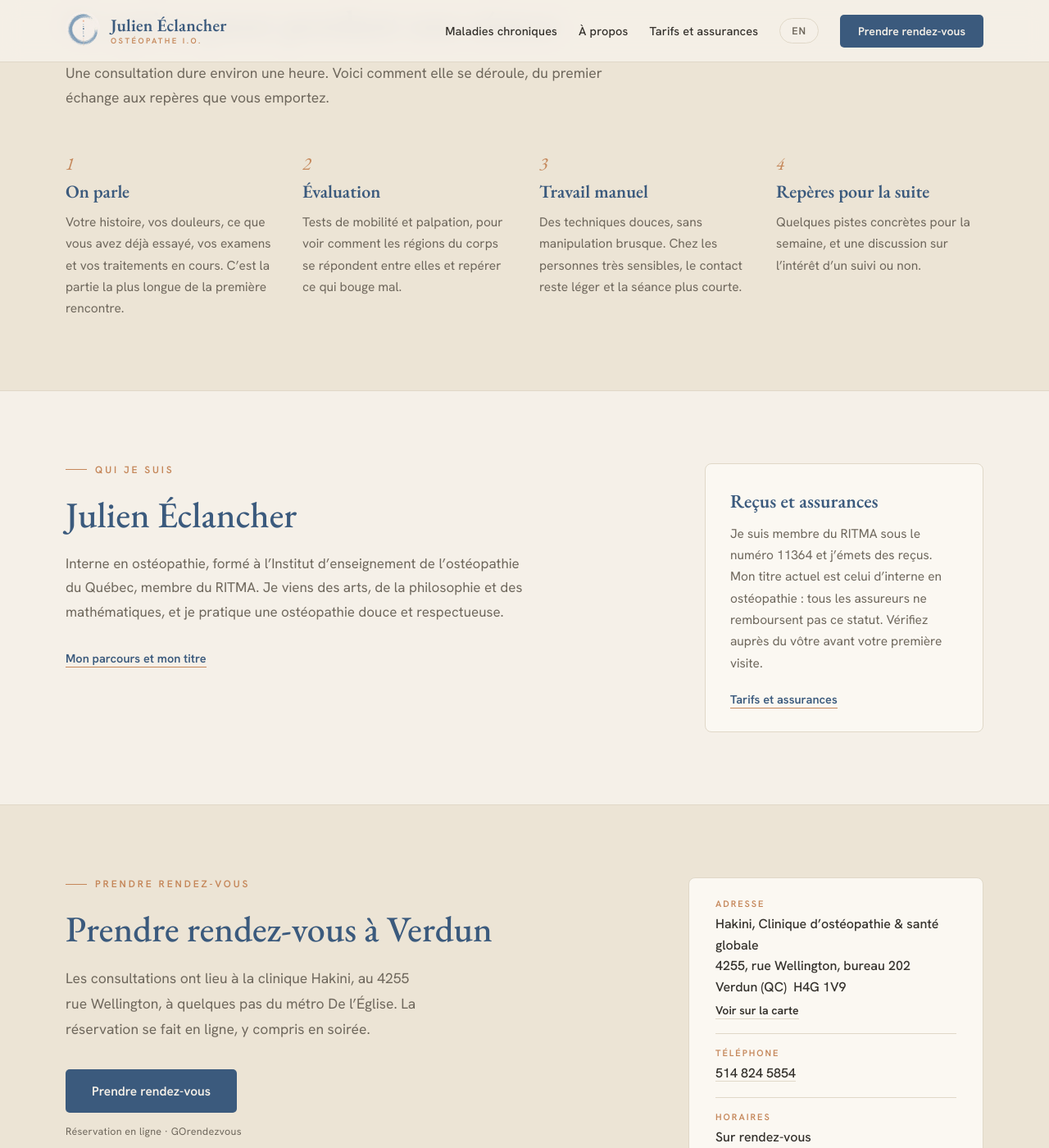
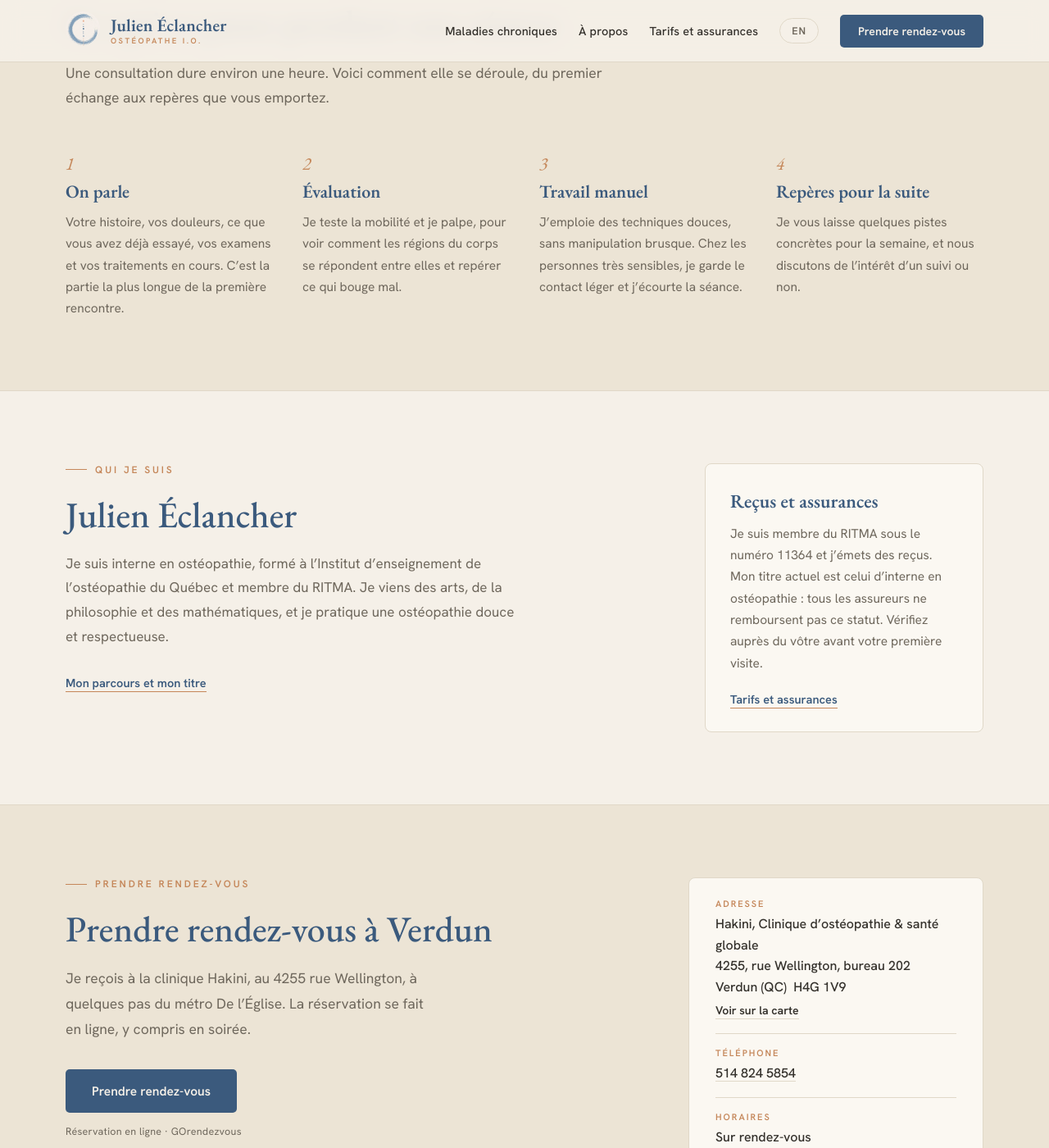
Before and after one commit to carldebilly/osteo-eclancher.ca, a Jekyll site: the page built from docs/index.html, in a window 1280 px wide and 1400 px high, scrolled down 1887 px. Shown: the whole window at 82% size. Built offline with Jekyll 4.4.1, drawn with Linux system fonts in a browser that asks for light colours; some of the changed text lies outside the part shown.

Commit message:
refactor: put the whole site in the practitioner's own voice
The first line of the home page described him in the third person, and the copy
drifted between registers inside a single paragraph. Every page now has him
speaking to a visitor directly.

- the home hero, the three values, the session steps, the about block and the
  contact lead move to the first person
- the privacy page claims its own identification: "le responsable, c'est moi",
  rather than naming him as though someone else wrote the page
- titles, meta descriptions and image alternatives stay in the third person.
  They describe the page to a search engine instead of addressing a reader

Three tests hold it: no sentence names him, every page speaks in the first
person somewhere, and no third-person pronoun or possessive describes him. The
first version of those tests failed on four pages by counting headings as
narration; a name in a heading is a label, like the byline, so the check now
reads paragraphs and list items only.

```diff
--- a/docs/index.html
+++ b/docs/index.html
@@ -11,15 +11,15 @@ last_modified_at: 2026-09-06
 hero:
   eyebrow: "Ostéopathie · Verdun, Montréal"
   title: "Une approche douce, à l’écoute de votre corps."
-  intro: "Julien Éclancher, interne en ostéopathie, reçoit à la clinique Hakini, rue Wellington. Douleurs de dos et de nuque, tensions du quotidien, ou douleur installée depuis des années."
+  intro: "Je suis interne en ostéopathie et je reçois à la clinique Hakini, rue Wellington, à Verdun. Douleurs de dos et de nuque, tensions du quotidien, ou douleur installée depuis des années."
 
 values:
   - title: "Approche douce"
-    text: "Des techniques manuelles tout en finesse, adaptées au rythme et au confort de chaque personne."
+    text: "J’emploie des techniques manuelles tout en finesse, adaptées au rythme et au confort de chaque personne."
   - title: "Consentement"
-    text: "Chaque geste est posé avec votre accord, dans un cadre clair et une pleine confiance."
+    text: "Je pose chaque geste avec votre accord, dans un cadre clair et une pleine confiance."
   - title: "Dialogue tissulaire"
-    text: "Une écoute attentive des tissus pour accompagner l’équilibre naturel du corps."
+    text: "J’écoute attentivement les tissus, pour accompagner l’équilibre naturel du corps."
 
 audience:
   eyebrow: "Motifs de consultation"
@@ -39,7 +39,7 @@ audience:
       link_label: "Vivre avec une maladie chronique"
     - num: "III"
       title: "Anxiété et tensions"
-      text: "Respiration courte, épaules et mâchoire serrées, nuque raide. Le travail manuel porte sur ces tensions, en complément d’un suivi psychologique ou médical."
+      text: "Respiration courte, épaules et mâchoire serrées, nuque raide. Je travaille sur ces tensions, en complément d’un suivi psychologique ou médical."
       link_ref: chronic
       link_anchor: "#anxiete"
       link_label: "En savoir plus"
@@ -52,16 +52,16 @@ session:
     - title: "On parle"
       text: "Votre histoire, vos douleurs, ce que vous avez déjà essayé, vos examens et vos traitements en cours. C’est la partie la plus longue de la première rencontre."
     - title: "Évaluation"
-      text: "Tests de mobilité et palpation, pour voir comment les régions du corps se répondent entre elles et repérer ce qui bouge mal."
+      text: "Je teste la mobilité et je palpe, pour voir comment les régions du corps se répondent entre elles et repérer ce qui bouge mal."
     - title: "Travail manuel"
-      text: "Des techniques douces, sans manipulation brusque. Chez les personnes très sensibles, le contact reste léger et la séance plus courte."
+      text: "J’emploie des techniques douces, sans manipulation brusque. Chez les personnes très sensibles, je garde le contact léger et j’écourte la séance."
     - title: "Repères pour la suite"
-      text: "Quelques pistes concrètes pour la semaine, et une discussion sur l’intérêt d’un suivi ou non."
+      text: "Je vous laisse quelques pistes concrètes pour la semaine, et nous discutons de l’intérêt d’un suivi ou non."
 
 about:
   eyebrow: "Qui je suis"
   title: "Julien Éclancher"
-  text: "Interne en ostéopathie, formé à l’Institut d’enseignement de l’ostéopathie du Québec, membre du RITMA. Je viens des arts, de la philosophie et des mathématiques, et je pratique une ostéopathie douce et respectueuse."
+  text: "Je suis interne en ostéopathie, formé à l’Institut d’enseignement de l’ostéopathie du Québec et membre du RITMA. Je viens des arts, de la philosophie et des mathématiques, et je pratique une ostéopathie douce et respectueuse."
   link_label: "Mon parcours et mon titre"
 
 insurance:
@@ -71,5 +71,5 @@ insurance:
 
 contact:
   title: "Prendre rendez-vous à Verdun"
-  lead: "Les consultations ont lieu à la clinique Hakini, au 4255 rue Wellington, à quelques pas du métro De l’Église. La réservation se fait en ligne, y compris en soirée."
+  lead: "Je reçois à la clinique Hakini, au 4255 rue Wellington, à quelques pas du métro De l’Église. La réservation se fait en ligne, y compris en soirée."
 ---
```
Also changed, not shown: docs/confidentialite.md (+1 -1 lines), docs/en/index.html (+10 -10 lines), docs/en/privacy.md (+1 -1 lines), 1 other file.
